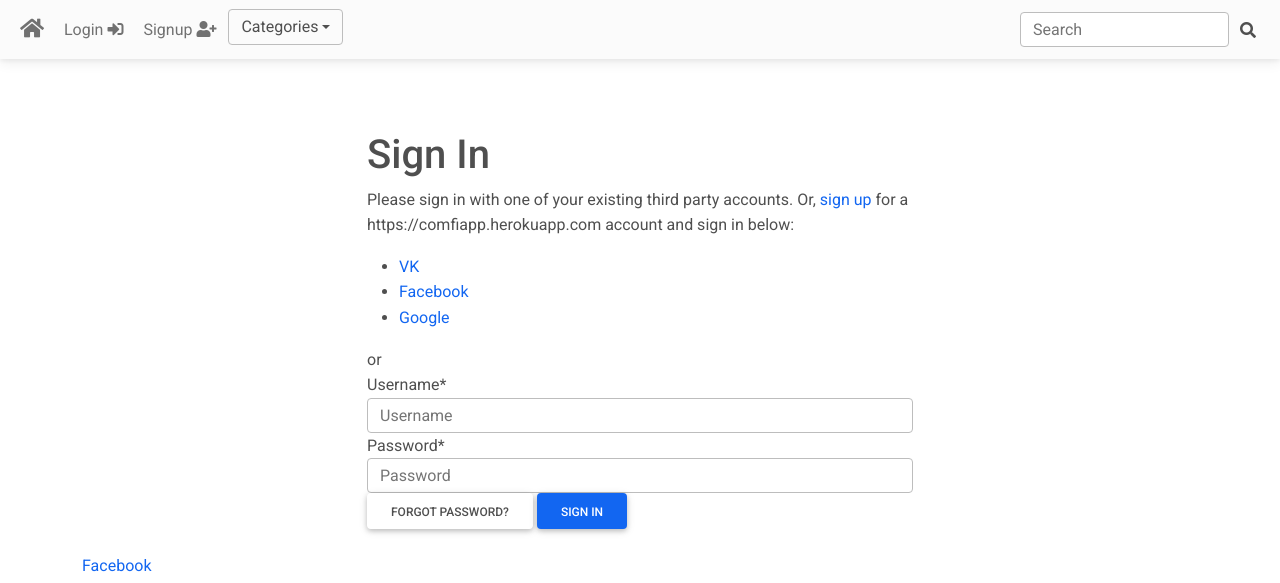
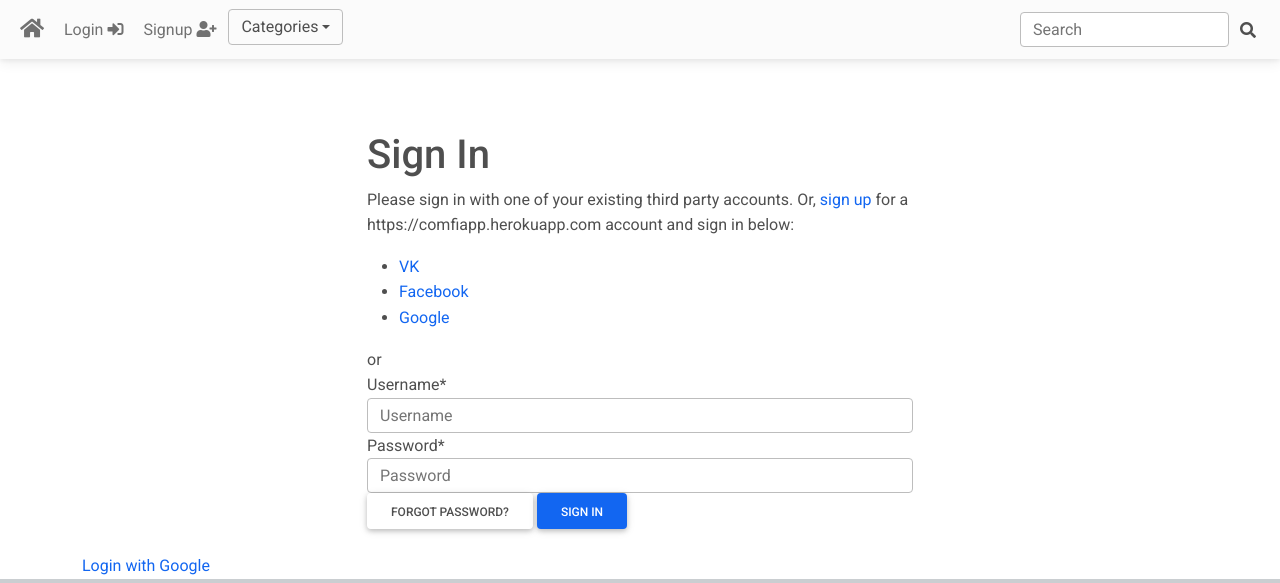
Before and after one commit to floydflava/comfi, a Django app: page /accounts/login/ in a window 1280 px wide. Shown: the top 583 px of the page. Run offline with Django 3.2, Linux system fonts and the light colour scheme; data comes from the database, SQL or seed files in the repository; some libraries are stand-ins or nearby versions; grey boxes are pictures that could not be loaded.

```diff
--- a/templates/account/login.html
+++ b/templates/account/login.html
@@ -53,7 +53,7 @@
       {% if user.is_authenticated %}
         Hello, {{ user.username }}. <a href='/logout'>Logout</a>
       {% else %}
-          <p><a href="{% provider_login_url 'facebook'%}">Facebook</a></p>  # This with JS SDK
+          <!-- <p><a href="{% provider_login_url 'facebook'%}">Facebook</a></p>  # This with JS SDK -->
           <a href="{% provider_login_url 'google' %}">Login with Google</a>
       {% endif %}
     </div>
```
